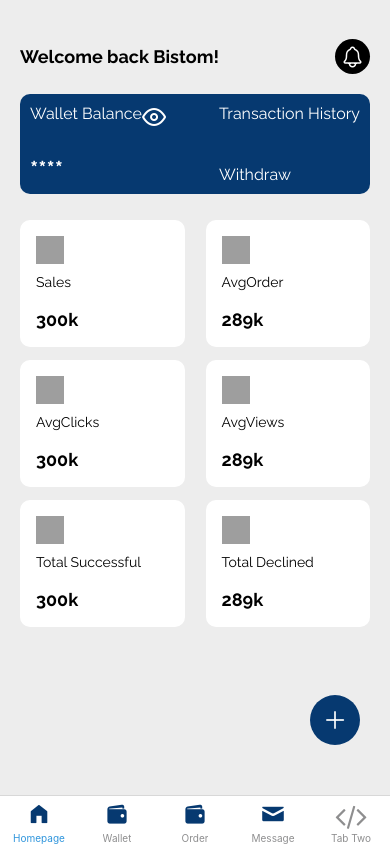
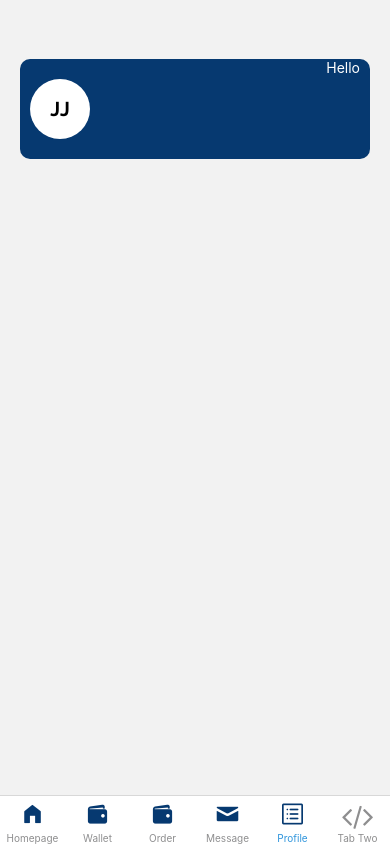
Before and after one commit to Goodie007/e-market, a React Native app: screen /Profile in a window 390 px wide. Built offline with nearby package versions, Linux system fonts and the light colour scheme; grey boxes are pictures that could not be loaded; what expo-linking would draw is missing.

Commit message:
initial commit

```diff
--- /dev/null
+++ b/components/UI/Profile/TopComponent.tsx
@@ -0,0 +1,52 @@
+import React from "react";
+import { View, Text, Platform } from "react-native";
+
+export default function TopComponent() {
+  return (
+    <View
+      style={{
+        paddingHorizontal: 20,
+        paddingTop: Platform.OS === "android" ? "20%" : "10%",
+      }}
+    >
+      <View
+        style={{
+          backgroundColor: "#063970",
+          height: 100,
+          borderRadius: 10,
+          paddingHorizontal: 10,
+          marginTop: 20,
+          flexDirection: "row",
+          justifyContent: "space-between",
+        }}
+      >
+        <View
+            style={{
+                backgroundColor: '#FFFFFF',
+                width: 60,
+                height: 60,
+                borderRadius: 60/2,
+                alignItems: 'center',
+                justifyContent: 'center',
+                marginVertical: 20,
+            }}
+        >
+            <Text
+                style={{
+                    fontFamily: 'Raleway-Bold',
+                    fontSize: 20,
+
+                }}
+            >JJ</Text>
+        </View>
+        <View>
+            <Text
+                style={{
+                    color: 'white'
+                }}
+            >Hello</Text>
+        </View>
+      </View>
+    </View>
+  );
+}
--- /dev/null
+++ b/components/UI/Profile/index.tsx
@@ -0,0 +1,13 @@
+import React from 'react';
+import {View, Text, SafeAreaView} from 'react-native';
+import TopComponent from './TopComponent';
+
+export default function Profile(){
+    return (
+        <SafeAreaView>
+            <View>
+                <TopComponent />
+            </View>
+        </SafeAreaView>
+    )
+}
--- a/navigation/index.tsx
+++ b/navigation/index.tsx
@@ -37,6 +37,7 @@ import ChatRoom from "../components/UI/ChatPage/ChatRoom";
 //import { createDrawerNavigator } from '@react-navigation/drawer';
 import Hompage from "../screens/Home";
 import { BlurView } from "expo-blur";
+import Profile from "../components/UI/Profile";
 //import { BlurView } from "expo-blur";
 
 const arrowBack = require('../../Remake/assets/icons/chevron-left.png')
@@ -161,15 +162,17 @@ function BottomTabNavigator() {
           headerStyle: {
             backgroundColor: "transparent",
           },
-          //headerTransparent: true,
-          //  headerBackground(props) {
-          //   return (
-          //    <BlurView
-          //     intensity={100}
-          //     tint='light'
-          //    />
-          //   )
-          //  },
+        }}
+      />
+       <BottomTab.Screen
+        name="Profile"
+        component={Profile}
+        options={{
+          title: "Profile",
+          headerShown: false,
+          tabBarIcon: ({ color }) => (
+            <AntDesign name="profile" size={24} color="#063970" />
+          ),
         }}
       />
 
```
